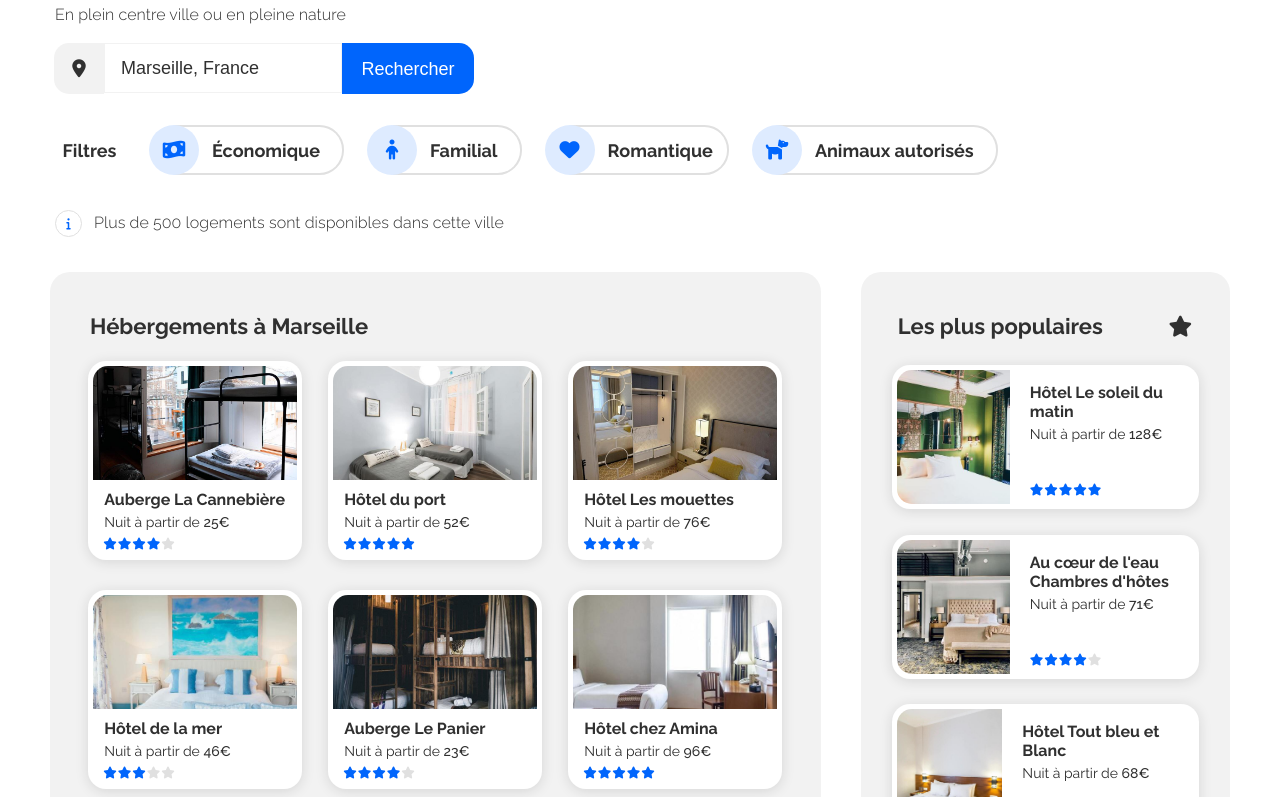
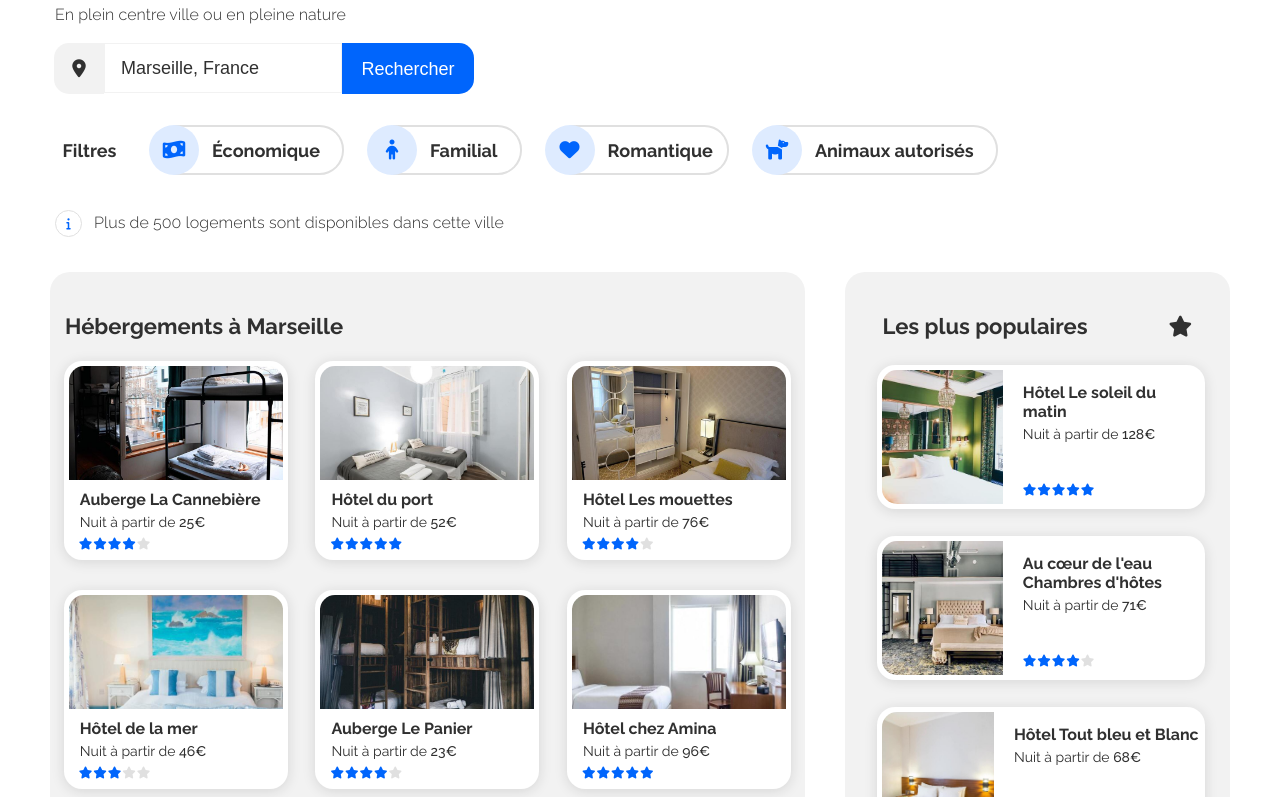
Before and after one commit to oHminod/projet-2-OCR, a plain HTML site: page index.html in a window 1280 px wide. Shown: the part 155-952 px from the top of the page. Drawn offline with Linux system fonts and the light colour scheme.

Commit message:
finitions p2

```diff
--- a/assets/css/style.css
+++ b/assets/css/style.css
@@ -259,7 +259,7 @@ body {
     flex-basis: 69.3%;
     background-color: #F2F2F2;
     border-radius: 20px;
-    padding: 25px;
+    padding: 25px 0;
 }
 .hebergements h2 {
     margin-top: 16px;
@@ -408,7 +408,7 @@ body {
 }
 .populaires__card {
     background-color: white;
-    width: 96%;
+    width: 98%;
     min-height: 144px;
     border-radius: 18px;
     box-shadow: 0px 2px 13px rgba(30, 30, 30, .13);
@@ -461,6 +461,7 @@ body {
     display: flex;
     flex-direction: column;
     justify-content: space-between;
+    width: 70%;
 }
 
 
```
